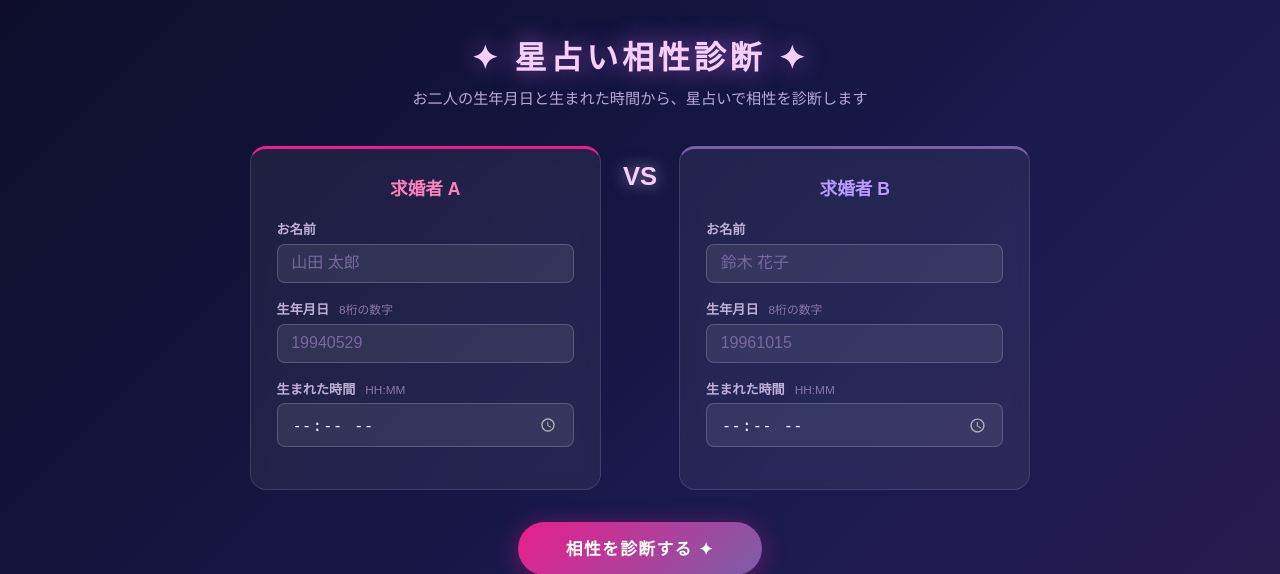
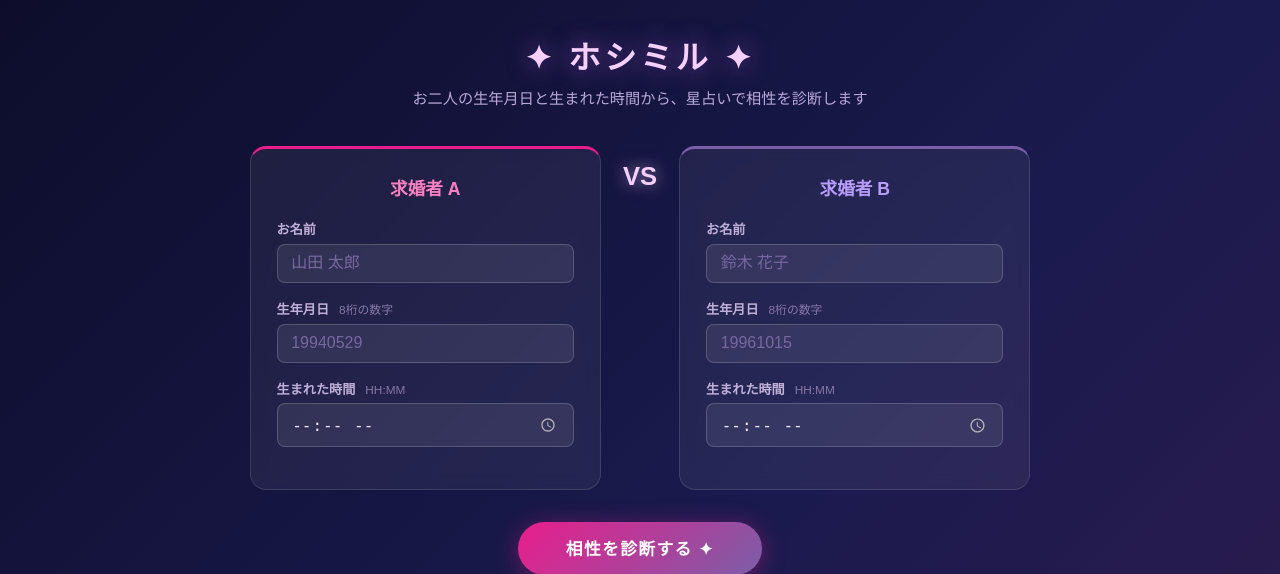
Before and after one commit to skwsk0529/matchmaking, a Flask app: page / in a window 1280 px wide. Shown: the top 574 px of the page. Run offline with Flask 3, Linux system fonts and the light colour scheme.

Commit message:
サービス名をホシミルに変更

```diff
--- a/templates/index.html
+++ b/templates/index.html
@@ -3,13 +3,13 @@
 <head>
   <meta charset="UTF-8">
   <meta name="viewport" content="width=device-width, initial-scale=1.0">
-  <title>相性診断 | 結婚相談所</title>
+  <title>ホシミル | 相性診断</title>
   <link rel="stylesheet" href="/static/style.css">
 </head>
 <body>
   <div class="container">
     <header>
-      <h1>✦ 星占い相性診断 ✦</h1>
+      <h1>✦ ホシミル ✦</h1>
       <p class="subtitle">お二人の生年月日と生まれた時間から、星占いで相性を診断します</p>
     </header>
 
--- a/templates/result.html
+++ b/templates/result.html
@@ -3,7 +3,7 @@
 <head>
   <meta charset="UTF-8">
   <meta name="viewport" content="width=device-width, initial-scale=1.0">
-  <title>相性診断結果 | 結婚相談所</title>
+  <title>ホシミル | 診断結果</title>
   <link rel="stylesheet" href="/static/style.css">
 </head>
 <body>
```
